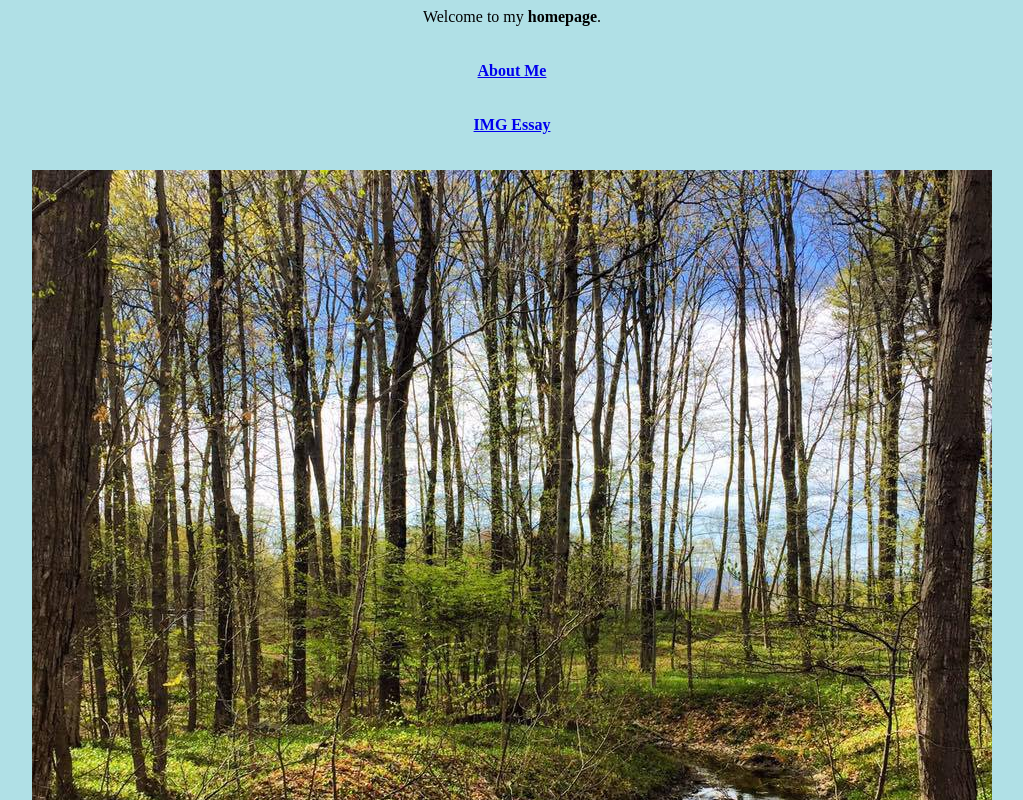
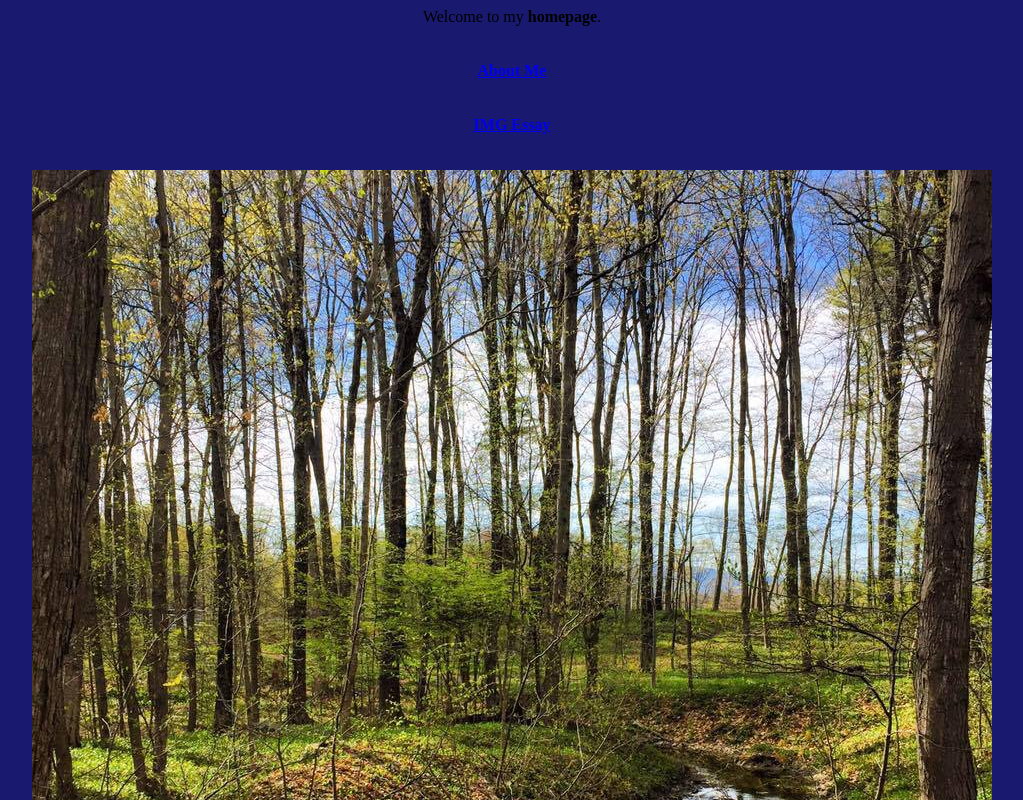
Before and after one commit to alexhkg/L235F17, a plain HTML site: page index.html in a window 1280 px wide. Shown: the top 800 px of the page, without its empty margins (128-1151 px from the left). Drawn offline with Linux system fonts and the light colour scheme.

Commit message:
Update index.html

```diff
--- a/index.html
+++ b/index.html
@@ -5,7 +5,7 @@
 
    <title>Hello world</title>
 </head>
-<body style="background-color:powderblue;">
+<body style="background-color:midnightblue;">
    Welcome to my <b>homepage</b>. <br><br><br>
    <b><a href="/L235F17/HTML/AboutMe.html">About Me</a></b> <br><br><br>
    <b><a href="/L235F17/HTML/IMG_ESSAY.html">IMG Essay</a></b> <br><br><br>
```
